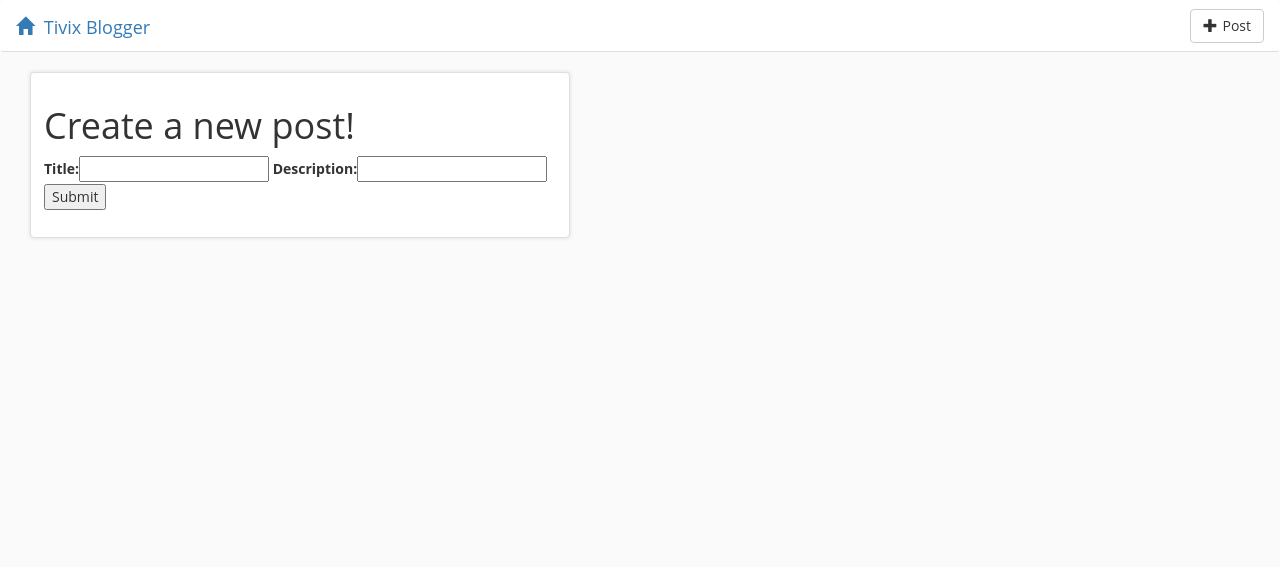
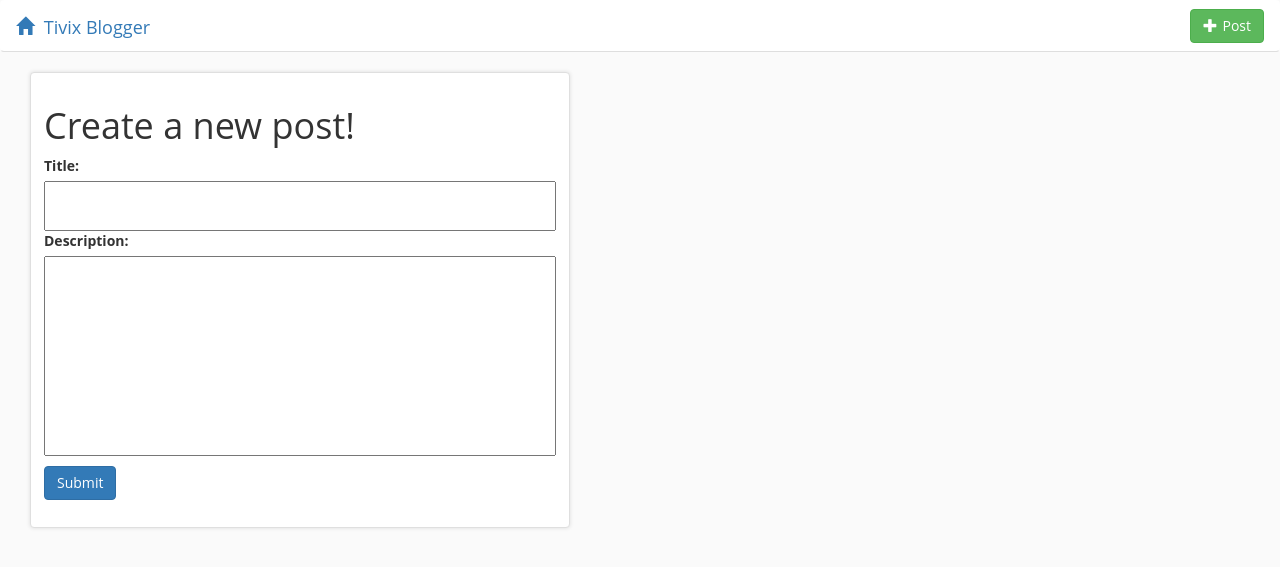
Before and after one commit to RyanStack/Blogger, a Django app: page /blog/create/ in a window 1280 px wide. Shown: the top 567 px of the page. Run offline with Django 3.2, Linux system fonts and the light colour scheme; some libraries are stand-ins or nearby versions.

Commit message:
Added bootstrap buttons and form styling

```diff
--- a/blogger/blog/forms.py
+++ b/blogger/blog/forms.py
@@ -1,13 +1,13 @@
 from django import forms
-from django.forms import ModelForm
+from django.forms import ModelForm, Textarea
 
 from .models import Post
-
-# class PostForm(forms.Form):
-#     title = forms.CharField(label='title', max_length=50)
-#     description = forms.CharField(label='description', max_length=200)
 
 class PostForm(ModelForm):
     class Meta:
         model = Post
         fields = ["title", "description"]
+        widgets = {
+            'title': Textarea(attrs={'cols': 80, 'rows': 20}),
+            'description': Textarea(attrs={'cols': 80, 'rows': 20}),
+        }
--- a/blogger/blog/static/css/blog.css
+++ b/blogger/blog/static/css/blog.css
@@ -16,6 +16,7 @@ body {
 	margin-left: 0px;
 }
 
+/*Navbar styling*/
 .tivix-blog .navbar {
 	border-bottom: 1px solid rgba(0, 0, 0, 0.13);
 	background-color: #FFFFFF;
@@ -29,13 +30,15 @@ body {
 	margin-right: 5px;
 }
 
+/*PostList view styling*/
 .tivix-blog .tivix-list h3 {
 	word-wrap: break-word;
 }
 
+/*PostDetails veiw styling*/
 .tivix-blog .tivix-list .detail-link {
 	color: #142c41;
-    font-size: 24px;xf
+    font-size: 24px;
 }
 
 .tivix-blog .tivix-list .detail-link:hover {
@@ -50,3 +53,20 @@ body {
 .tivix-blog .tivix-detail span {
 	margin-right: 5px;
 }
+
+/*Form views styling*/
+.tivix-forms #id_title {
+	width: 100%;
+	height: 50px;
+	resize: none;
+}
+
+.tivix-forms #id_description {
+	width: 100%;
+	height: 200px;
+	resize: none;
+}
+
+.create-btn-patch {
+	margin-top: 10px;
+}
--- a/blogger/blog/templates/blog/base.html
+++ b/blogger/blog/templates/blog/base.html
@@ -6,9 +6,6 @@
         <link rel="stylesheet" href="{% static 'css/blog.css' %}">
     </head>
     <body class="tivix-blog">
-        <!-- <div class="page-header">
-            <h1><a href="/">Tivix Blogger</a></h1>
-        </div> -->
         <!-- Navigation bar -->
         <nav class="navbar">
 		  <div class="container-fluid">
@@ -16,13 +13,13 @@
 		      	<a class="navbar-brand" href="{% url 'blog:list' %}">
 		        	<span class="glyphicon glyphicon-home"></span> Tivix Blogger
 		      	</a>
-		      	<a href="{% url 'blog:create' %}" type="button" class="btn btn-default navbar-btn pull-right">
+		      	<a href="{% url 'blog:create' %}" type="button" class="btn btn-success navbar-btn pull-right">
 			    	<span class="glyphicon glyphicon-plus"></span>Post
 				</a>
 		    </div>
 		  </div>
 		</nav>
-
+		<!-- Main content  -->
         <div class="content container">
             {% block content %}
            	{% endblock %}
--- a/blogger/blog/templates/blog/create.html
+++ b/blogger/blog/templates/blog/create.html
@@ -1,14 +1,14 @@
 {% extends 'blog/base.html' %}
 {% block content %}
 {% if error_message %}<p><strong>{{ error_message }}</strong></p>{% endif %}
-<div class="col-md-6 tivix-detail">
+<div class="col-md-6 tivix-forms">
 	<div class="thumbnail">
 		<div class="caption">
 			<h1>Create a new post!</h1>
 			<form action="{% url 'blog:create' %}" method="post">
 				{% csrf_token %}
 				{{ form }}
-				<input type="submit" value="Submit" />
+				<input class="btn btn-primary create-btn-patch" type="submit" value="Submit" />
 			</form>
 		</div>
 	</div>
--- a/blogger/blog/templates/blog/delete.html
+++ b/blogger/blog/templates/blog/delete.html
@@ -8,7 +8,7 @@
 			<form action="{% url 'blog:delete' post.id %}" method="post">
 				{% csrf_token %}
 				<p>Are you sure you want to delete "{{ object }}"?</p>
-				<input type="submit" value="Confirm" />
+				<input class="btn btn-danger" type="submit" value="Confirm" />
 			</form>
 		</div>
 	</div>
--- a/blogger/blog/templates/blog/details.html
+++ b/blogger/blog/templates/blog/details.html
@@ -8,10 +8,10 @@
 				<p>{{ post.description }}</p>
 				<p>{{ post.created_date }}</p>
 				<div class="btn-group">
-				  <a href="{% url 'blog:update' post.id %}" type="button" class="btn btn-default">
+				  <a href="{% url 'blog:update' post.id %}" type="button" class="btn btn-primary">
 				  	<span class="glyphicon glyphicon-pencil"></span>Edit
 				  </a>
-				  <a href="{% url 'blog:delete' post.id %}" type="button" class="btn btn-default">
+				  <a href="{% url 'blog:delete' post.id %}" type="button" class="btn btn-danger">
 				  	<span class="glyphicon glyphicon-remove"></span>Delete
 				  </a>
 				</div>
--- a/blogger/blog/templates/blog/update.html
+++ b/blogger/blog/templates/blog/update.html
@@ -1,14 +1,14 @@
 {% extends 'blog/base.html' %}
 {% block content %}
 {% if error_message %}<p><strong>{{ error_message }}</strong></p>{% endif %}
-<div class="col-md-6 tivix-create">
+<div class="col-md-6 tivix-forms">
 	<div class="thumbnail">
 		<div class="caption">
 			<h1>Update Post!</h1>
 			<form action="{% url 'blog:update' post.id %}" method="post">
 				{% csrf_token %}
 				{{ form.as_p }}
-				<input type="submit" value="Update" />
+				<input class="btn btn-primary" type="submit" value="Update" />
 			</form>
 		</div>
 	</div>
```
